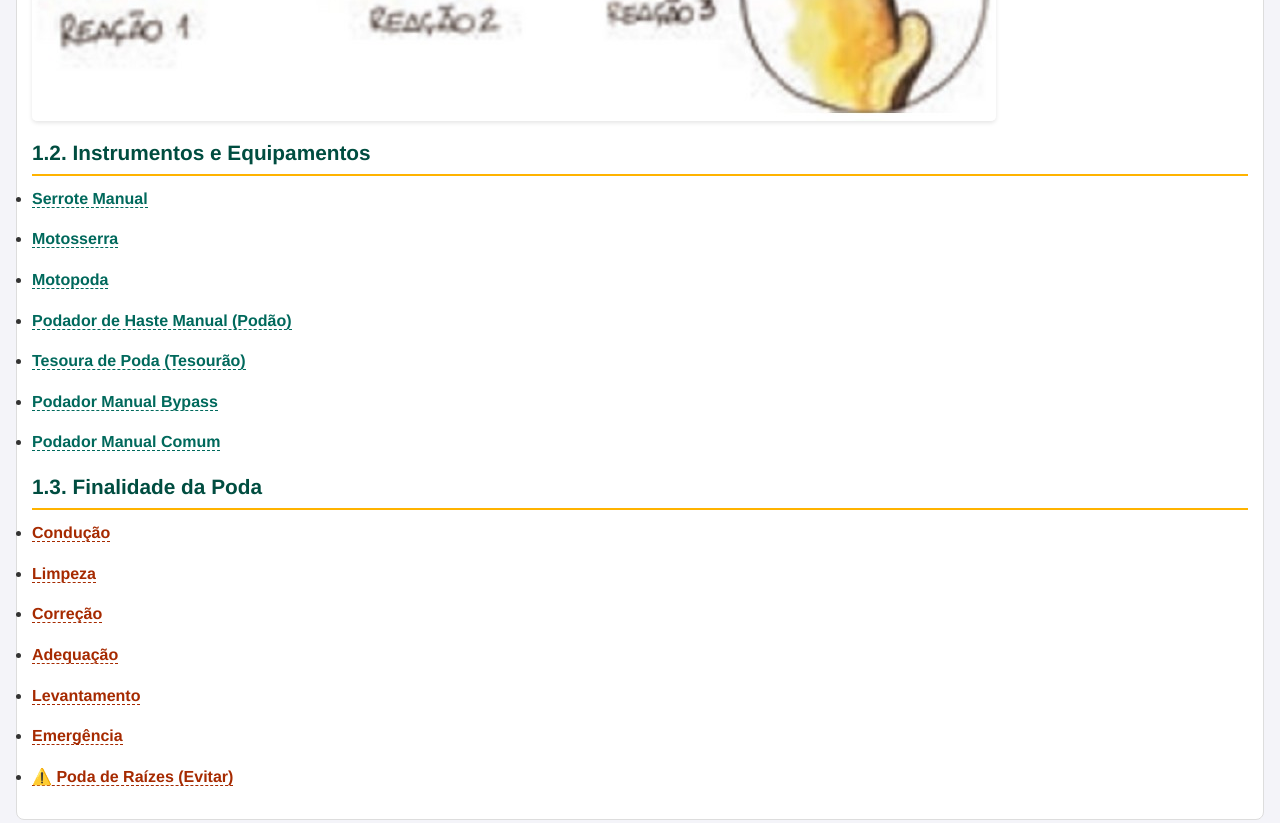
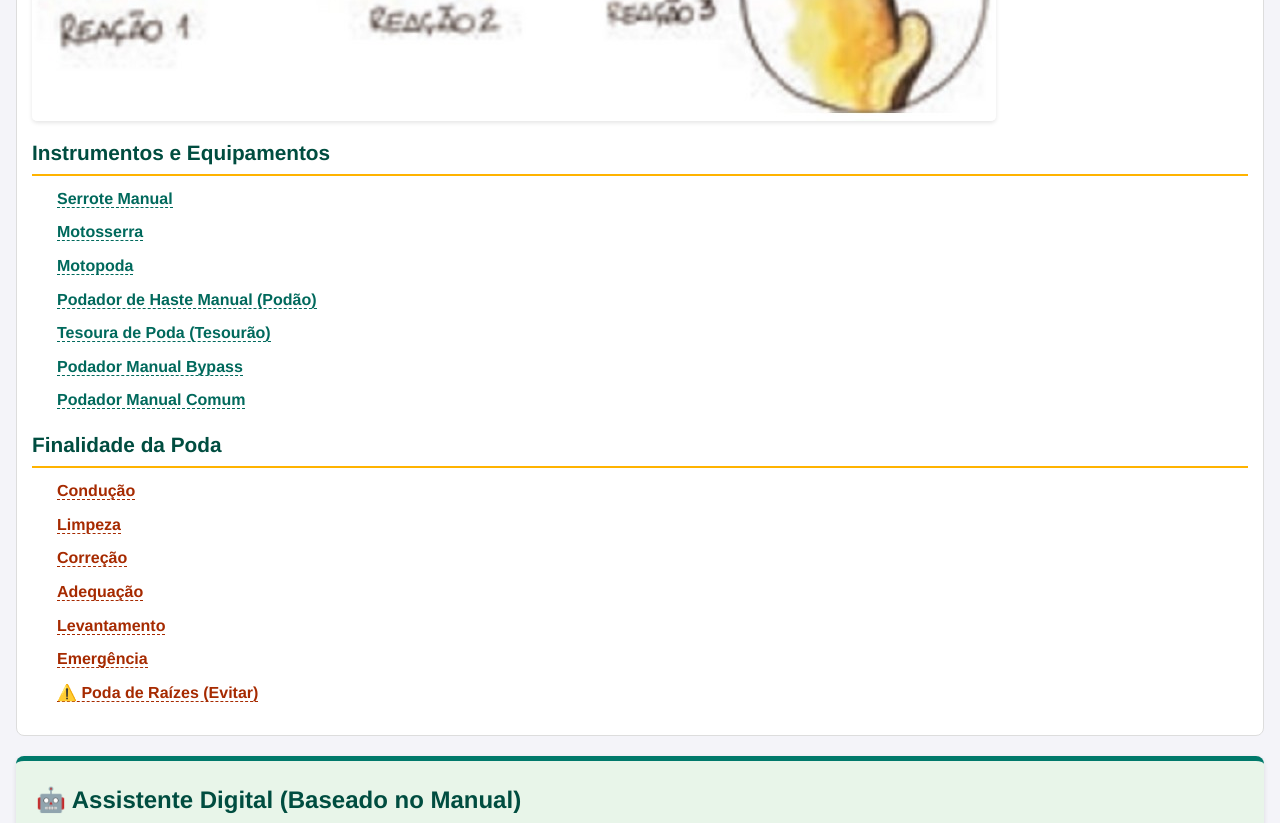
Before and after one commit to rfammon/Digi_manual, a plain HTML site: page index.html in a window 1280 px wide. Shown: the part 1780-2603 px from the top of the page. Drawn offline with Linux system fonts and the light colour scheme.

Commit message:
Add files via upload

```diff
--- a/script.js
+++ b/script.js
@@ -134,12 +134,12 @@ const podaPurposeData = {
     }
 };
 
-// Dados do Manual (Conteúdo das seções)
+// Dados do Manual (Conteúdo das seções - v10.9 Correção de Negrito)
 const manualContent = {
     'conceitos-basicos': {
         titulo: '💡 Definições, Termos e Técnicas',
         html: `
-            <h3>1.1. Termos Estruturais e Anatômicos</h3>
+            <h3>Termos Estruturais e Anatômicos</h3>
             <p>A correta identificação das partes da árvore é vital. Use o <span class="glossary-term" data-term-key="colar do galho">colar do galho</span> e a <span class="glossary-term" data-term-key="crista da casca">crista da casca</span> como guias.</p>
             ${imgTag('anatomia-corte.jpg', 'Anatomia correta do corte de galho')}
             <p>Termos como <span class="glossary-term" data-term-key="lenho de cicatrização">lenho de cicatrização</span>, <span class="glossary-term" data-term-key="casca inclusa">casca inclusa</span> e <span class="glossary-term" data-term-key="lenho de reação">lenho de reação</span> são importantes para a inspeção.</p>
@@ -148,7 +148,7 @@ const manualContent = {
             <p>As árvores possuem defesas naturais que protegem cortes e ferimentos, como os causados pela poda. Na casca, os ferimentos formam uma camada protetora chamada periderme necrofilática, que impede a entrada de microrganismos. Na madeira, ocorre um processo chamado compartimentalização, que isola a área danificada para evitar que o problema se espalhe pelo restante da árvore.</p>
             ${imgTag('compartimentalização.jpg', 'Diagrama do processo de compartimentalização')}
 
-            <h3>1.2. Instrumentos e Equipamentos</h3>
+            <h3>Instrumentos e Equipamentos</h3>
             <ul class="equipment-list">
                 <li><span class="equipment-term" data-term-key="serrote-manual">Serrote Manual</span></li>
                 <li><span class="equipment-term" data-term-key="motosserra">Motosserra</span></li>
@@ -159,7 +159,7 @@ const manualContent = {
                 <li><span class="equipment-term" data-term-key="podador-comum">Podador Manual Comum</span></li>
             </ul>
 
-            <h3>1.3. Finalidade da Poda</h3>
+            <h3>Finalidade da Poda</h3>
             <ul class="purpose-list">
                 <li><span class="purpose-term" data-term-key="conducao">Condução</span></li>
                 <li><span class="purpose-term" data-term-key="limpeza">Limpeza</span></li>
@@ -174,55 +174,55 @@ const manualContent = {
     'planejamento-inspecao': {
         titulo: '📋 Planejamento e Inspeção',
         html: `
-            <h3>2.1. Planejamento</h3>
-            <p>Etapa fundamental para garantir a execução **segura e eficiente**.</p>
-            <h4>2.1.2. Finalidade da Poda</h4>
-            <ul><li><strong>Limpeza:</strong> Remover ramos mortos/secos.</li><li><strong>Correção:</strong> Remover ramos com defeito estrutural (ex: <span class="glossary-term" data-term-key="casca inclusa">casca inclusa</span>). ${imgTag('uniao-v-casca-inclusa.jpg', 'União em V com casca inclusa')}</li><li><strong>Adequação:</strong> Resolver conflitos com estruturas.</li><li><strong>⚠️ Poda de Raízes:</strong> Deve ser **evitada**.</li></ul>
-            <h4>2.1.3. Inspeção Visual Expedita</h4>
+            <h3>Planejamento</h3>
+            <p>Etapa fundamental para garantir a execução <strong>segura e eficiente</strong>.</p>
+            <h4>Finalidade da Poda</h4>
+            <ul><li><strong>Limpeza:</strong> Remover ramos mortos/secos.</li><li><strong>Correção:</strong> Remover ramos com defeito estrutural (ex: <span class="glossary-term" data-term-key="casca inclusa">casca inclusa</span>). ${imgTag('uniao-v-casca-inclusa.jpg', 'União em V com casca inclusa')}</li><li><strong>Adequação:</strong> Resolver conflitos com estruturas.</li><li><strong>⚠️ Poda de Raízes:</strong> Deve ser <strong>evitada</strong>.</li></ul>
+            <h4>Inspeção Visual Expedita</h4>
             <p>Foco nos riscos críticos:</p>
             <ul><li>Fendas horizontais.</li><li>Presença de <strong>carpóforos (cogumelos)</strong>. ${imgTag('sinal-podridao.jpg', 'Cogumelos indicando apodrecimento')}</li><li>Galhos mortos > 5 cm.</li><li>Uniões em “V” com <span class="glossary-term" data-term-key="casca inclusa">casca inclusa</span>.</li></ul>
-            <h4>2.1.6. Classificação de Risco</h4>
-            <ul><li><strong>🔴 ALTO RISCO:</strong> Intervenção em até **48h**.</li><li><strong>🟠 MÉDIO RISCO:</strong> Intervenção em até **15 dias**.</li><li><strong>🟢 BAIXO RISCO:</strong> Monitoramento anual.</li></ul>
-            <h4>2.1.7. Raio Crítico Radicular (RCR)</h4>
+            <h4>Classificação de Risco</h4>
+            <ul><li><strong>🔴 ALTO RISCO:</strong> Intervenção em até <strong>48h</strong>.</li><li><strong>🟠 MÉDIO RISCO:</strong> Intervenção em até <strong>15 dias</strong>.</li><li><strong>🟢 BAIXO RISCO:</strong> Monitoramento anual.</li></ul>
+            <h4>Raio Crítico Radicular (RCR)</h4>
             <p><strong><span class="glossary-term" data-term-key="rcr">RCR</span> = 1,5 × <span class="glossary-term" data-term-key="dap">DAP</span></strong>.</p>
         `
     },
     'autorizacao-legal': {
-        titulo: '📜 Termos Legais e Autorização',
+        titulo: '📜 Termos Legais e Autorização (ASV)',
         html: `
-            <h3>1.5. Termos Legais e Normativos</h3>
+            <h3>Termos Legais e Normativos</h3>
             <ul>
                 <li><strong><span class="glossary-term" data-term-key="asv">ASV</span> (Autorização de Supressão de Vegetação)</strong></li>
                 <li><strong><span class="glossary-term" data-term-key="app">APP</span> (Área de Preservação Permanente)</strong></li>
                 <li><strong><span class="glossary-term" data-term-key="art">ART</span> (Anotação de Responsabilidade Técnica)</strong></li>
                 <li><strong><span class="glossary-term" data-term-key="mtr">MTR</span> (Manifesto de Transporte de Resíduos)</strong> - (Vide <span class="glossary-term" data-term-key="pnrs">PNRS</span>).</li>
             </ul>
-            <h3>2.1.9. Licenciamento da Atividade (ASV)</h3>
+            <h3>Licenciamento da Atividade (ASV)</h3>
             <p>Toda intervenção deve ter anuência do setor de meio ambiente.</p>
             <h4>Dispensa de Autorização:</h4>
-            <ul><li>Indivíduos com <span class="glossary-term" data-term-key="dap">DAP</span> < 0,05 m **fora** de <span class="glossary-term" data-term-key="app">APP</span>.</li><li>Risco iminente (Defesa Civil) - processo *a posteriori*.</li></ul>
+            <ul><li>Indivíduos com <span class="glossary-term" data-term-key="dap">DAP</span> < 0,05 m <strong>fora</strong> de <span class="glossary-term" data-term-key="app">APP</span>.</li><li>Risco iminente (Defesa Civil) - processo *a posteriori*.</li></ul>
         `
     },
     'preparacao-e-isolamento': {
         titulo: '🚧 Preparação do Local e Isolamento',
         html: `
-            <h3>2.2.2. Isolamento e Sinalização</h3>
-            <p>O isolamento é **obrigatório**.</p>
+            <h3>Isolamento e Sinalização</h3>
+            <p>O isolamento é <strong>obrigatório</strong>.</p>
             <h4>Delimitação do Perímetro de Exclusão (Raio de Perigo)</h4>
             ${imgTag('isolamento-perimetro.jpg', 'Diagrama de perímetro de segurança')}
-            <ul><li><strong>Galhos isolados:</strong> Comprimento do galho **+ 50%**.</li><li><strong>Árvore inteira:</strong> Altura total **+ 50%**.</li></ul>
+            <ul><li><strong>Galhos isolados:</strong> Comprimento do galho <strong>+ 50%</strong>.</li><li><strong>Árvore inteira:</strong> Altura total <strong>+ 50%</strong>.</li></ul>
             <p><strong>⛔ Proibição:</strong> Uso de fita zebrada (salvo emergências).</p>
-            <h3>2.2.3. Desligamento de Linhas de Energia</h3>
+            <h3>Desligamento de Linhas de Energia</h3>
             <p><strong>É proibido</strong> realizar podas em contato com redes ativas.</p>
-            <h3>2.2.4. Liberação de Permissão de Trabalho (PT)</h3>
-            <p>A PT é **obrigatória**. Qualquer alteração no escopo exige **revalidação da PT**.</p>
+            <h3>Liberação de Permissão de Trabalho (PT)</h3>
+            <p>A PT é <strong>obrigatória</strong>. Qualquer alteração no escopo exige <strong>revalidação da PT</strong>.</p>
         `
     },
     'operacoes-e-tecnicas': {
         titulo: '✂️ Operações de Poda e Corte',
         html: `
-            <h3>2.3.2. Técnicas de Poda</h3>
-            <ul><li><strong>Desbaste da copa:</strong> Limite de **até 25% da copa viva** por intervenção.</li><li><strong>Elevação da copa:</strong> Manter pelo menos **2/3 da altura total** com copa viva.</li><li><strong>Redução da copa:</strong> Preservar ramos laterais com diâmetro **≥ 1/3** do ramo removido.</li></ul>
+            <h3>Técnicas de Poda</h3>
+            <ul><li><strong>Desbaste da copa:</strong> Limite de <strong>até 25% da copa viva</strong> por intervenção.</li><li><strong>Elevação da copa:</strong> Manter pelo menos <strong>2/3 da altura total</strong> com copa viva.</li><li><strong>Redução da copa:</strong> Preservar ramos laterais com diâmetro <strong>≥ 1/3</strong> do ramo removido.</li></ul>
 
             <h4>Técnica de Corte: Poda em Três Cortes</h4>
             ${imgTag('corte-tres-passos.jpg', 'Sequência dos 3 passos para a poda segura')}
@@ -236,36 +236,36 @@ const manualContent = {
             </ul>
             ${imgTag('poda-drastica-vs-correta.jpg', 'Comparação visual: Poda Drástica vs Correta')}
 
-            <h3>2.3.2.5. Supressão (Corte de Árvore)</h3>
-            <p>Corte direcional deixando a **"dobradiça" de 10%** do diâmetro.</p>
+            <h3>Supressão (Corte de Árvore)</h3>
+            <p>Corte direcional deixando a <strong>"dobradiça" de 10%</strong> do diâmetro.</p>
             <h4>Segurança Crítica: Rota de Fuga</h4>
             ${imgTag('rota-fuga-45graus.jpg', 'Diagrama das rotas de fuga')}
-            <p>Planejar **duas rotas de fuga** livres (ângulo de **45°**).</p>
-            <h4>⚠️ Atenção a Troncos Tensionados</h4>
+            <p>Planejar <strong>duas rotas de fuga</strong> livres (ângulo de <strong>45°</strong>).</p>
+            <h4>Atenção a Troncos Tensionados</h4>
             ${imgTag('corte-tronco-tensionado.jpg', 'Técnica de corte em tronco tensionado')}
-            <h4>⚠️ Efeito Rebote (Motosserra)</h4>
+            <h4>Efeito Rebote (Motosserra)</h4>
             ${imgTag('perigo-rebote.jpg', 'Diagrama do Efeito Rebote')}
-            <p>Ocorre ao usar a ponta superior do sabre. **NUNCA use a ponta superior da lâmina para cortar.**</p>
+            <p>Ocorre ao usar a ponta superior do sabre. <strong>NUNCA use a ponta superior da lâmina para cortar.</strong></p>
         `
     },
     'riscos-e-epis': {
         titulo: '🛡️ Análise de Risco e EPIs',
         html: `
-            <h3>2.4. Análise de Risco (Perigos Recorrentes)</h3>
+            <h3>Análise de Risco (Perigos Recorrentes)</h3>
             <p>Queda de altura, Queda de ferramentas, Choque elétrico, Corte, Efeito Rebote.</p>
-            <h3>2.5. Equipamento de Proteção Individual (EPIs)</h3>
+            <h3>Equipamento de Proteção Individual (EPIs)</h3>
             ${imgTag('epis-motosserra.jpg', 'Operador com EPIs completos')}
             <h4>EPIs Anticorte e Impacto</h4>
             <ul><li>Capacete com jugular</li><li>Calça/Blusão/Luva de motosserista</li><li>Viseira/protetor facial</li><li>Perneira</li></ul>
             <h4>EPIs para Trabalho em Altura (SPIQ)</h4>
             <p>Uso de <span class="glossary-term" data-term-key="spi q">SPIQ</span> (Cinto, Talabarte, Trava-queda).</p>
-            <p><strong>⚠️ Proibição:</strong> **escalada livre** ou ancoragem nos galhos a serem cortados.</p>
+            <p><strong>⚠️ Proibição:</strong> <strong>escalada livre</strong> ou ancoragem nos galhos a serem cortados.</p>
         `
     },
     'gestao-e-desmobilizacao': {
         titulo: '♻️ Gestão de Resíduos e Desmobilização',
         html: `
-            <h3>2.3.4. Gestão de Resíduos Arbóreos (PNRS)</h3>
+            <h3>Gestão de Resíduos Arbóreos (PNRS)</h3>
             ${imgTag('segregacao-residuos.jpg', 'Segregação de resíduos')}
             <ul><li><strong>Princípios:</strong> Não geração, redução, reutilização e reciclagem.</li><li><strong>Rastreabilidade:</strong> Emissão de <span class="glossary-term" data-term-key="mtr">Manifesto de Transporte de Resíduos (MTR)</span>.</li></ul>
 
@@ -273,12 +273,10 @@ const manualContent = {
             ${imgTag('abastecimento-seguro.jpg', 'Abastecimento seguro com bacia de contenção')}
             <ul><li>Realizar em área ventilada, com <strong>bacia de contenção</strong> e <strong>Kit de Mitigação Ambiental</strong>.</li></ul>
 
-            <h3>2.3.6. Desmobilização</h3>
-            <p>Remover todos os resíduos. Retirar isolamento **somente após liberação formal** do responsável técnico.</p>
+            <h3>Desmobilização</h3>
+            <p>Remover todos os resíduos. Retirar isolamento <strong>somente após liberação formal</strong> do responsável técnico.</p>
         `
     },
-
-    // NOVO CONTEÚDO DO GLOSSÁRIO GERAL (v10.1)
     'glossario-geral': {
         titulo: '📘 Glossário Geral de Termos',
         html: `
--- a/style.css
+++ b/style.css
@@ -1,4 +1,4 @@
-/* style.css (Completo - v10.3 Limpo) */
+/* style.css (Completo - v10.10 Correção Bullet Points) */
 
 /* -------------------------------------- */
 /* 1. RESET, BASE E LAYOUT PRINCIPAL */
@@ -85,7 +85,7 @@ main {
 }
 
 /* -------------------------------------- */
-/* 3. ESTILOS DO CONTEÚDO E IMAGENS */
+/* 3. ESTILOS DO CONTEÚDO E IMAGENS (v10.10) */
 /* -------------------------------------- */
 
 .conteudo-detalhe {
@@ -104,16 +104,36 @@ main {
     font-size: 1.3rem;
 }
 
-#detalhe-view p, #detalhe-view li {
+#detalhe-view p {
     margin-bottom: 15px;
     font-size: 1em;
-    overflow-wrap: break-word; /* Impede quebra de layout */
+    overflow-wrap: break-word;
 }
 
-/* (Site Builder) Estilo para a lista de equipamentos */
+/* Adiciona recuo para listas e espaçamento entre itens */
+#detalhe-view ul,
+#detalhe-view ol {
+    padding-left: 25px; /* Adiciona o recuo para o bullet point */
+    margin-bottom: 15px; /* Espaço após a lista */
+}
+
+#detalhe-view li {
+    margin-bottom: 8px; /* Espaçamento entre os itens da lista (li) */
+    font-size: 1em;
+    overflow-wrap: break-word;
+}
+
+/* (Site Builder) Estilo para a lista de equipamentos e finalidades */
+/* Remove os estilos de lista padrão que acabamos de adicionar */
+.equipment-list,
+.purpose-list {
+    padding-left: 0;
+    list-style-type: none;
+}
+
 .equipment-list li,
-.purpose-list li { /* NOVO v10.0 */
-    margin-bottom: 10px; /* Espaçamento entre os itens da lista */
+.purpose-list li {
+    margin-bottom: 10px; /* Mantém o espaçamento original dessas listas */
 }
 
 .data-table {
@@ -409,7 +429,7 @@ main {
 /* Cabeçalho da Categoria (Ex: 1.1. Termos) */
 .glossary-category-header {
     background-color: #ffffdc; /* Cor de destaque */
-    color: #ffff;
+    color: #fff;
     font-weight: bold;
     font-size: 2.1em;
     text-align: center !important; /* Centraliza o título da categoria */
```
